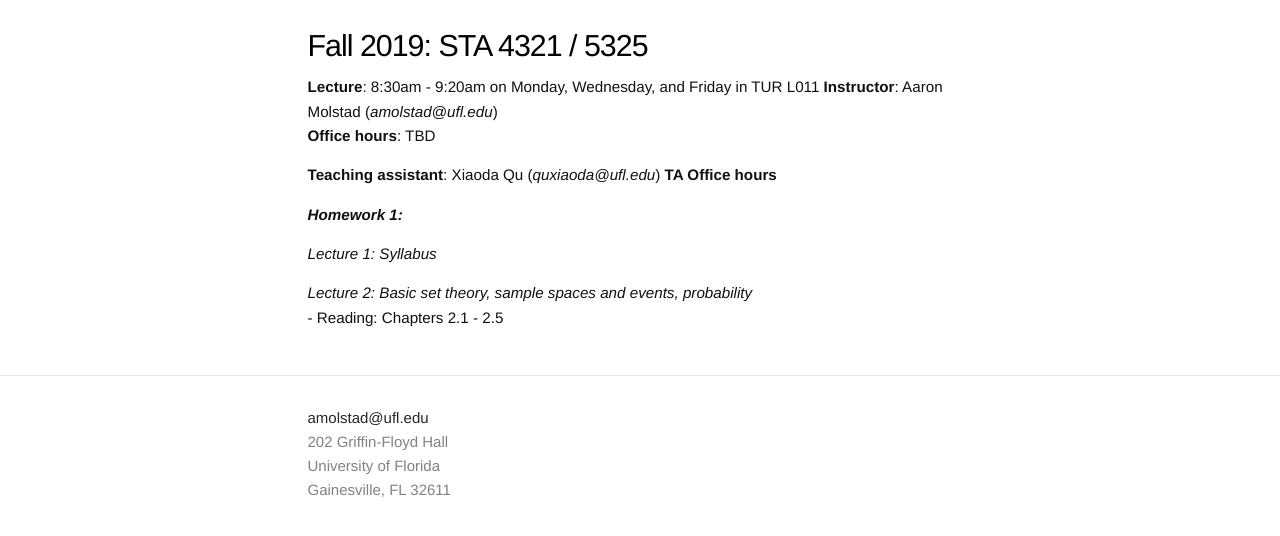
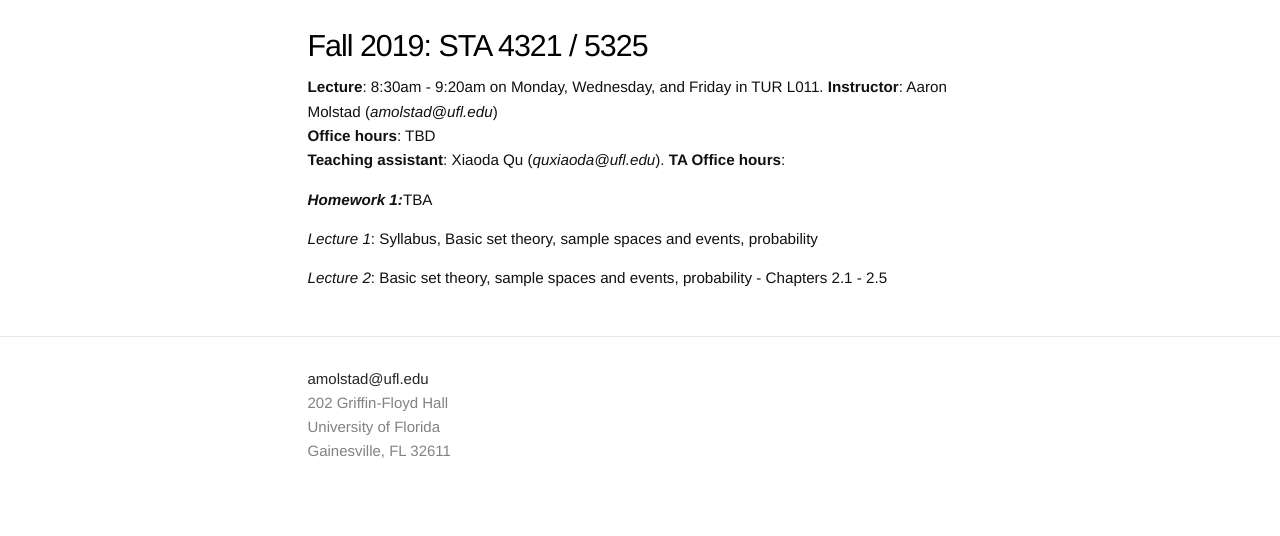
Before and after one commit to ajmolstad/ajmolstad.github.io, a Jekyll site: the page built from F19_STA4321.md, in a window 1280 px wide. Shown: the top 536 px of the page. Built offline with Jekyll 4.4.1, drawn with Linux system fonts in a browser that asks for light colours.

```diff
--- a/F19_STA4321.md
+++ b/F19_STA4321.md
@@ -5,17 +5,16 @@ permalink: /F19_STA4321/
 ---
 # Fall 2019: STA 4321 / 5325
 
-**Lecture**: 8:30am - 9:20am on Monday, Wednesday, and Friday in TUR L011
+**Lecture**: 8:30am - 9:20am on Monday, Wednesday, and Friday in TUR L011.
 **Instructor**: Aaron Molstad (*amolstad@ufl.edu*)
 **Office hours**: TBD
-
-**Teaching assistant**: Xiaoda Qu (*quxiaoda@ufl.edu*)
-**TA Office hours**
+**Teaching assistant**: Xiaoda Qu (*quxiaoda@ufl.edu*).
+**TA Office hours**:
 
 
-***Homework 1:***
+***Homework 1:***TBA
 
-*Lecture 1: Syllabus*
+*Lecture 1*: Syllabus, Basic set theory, sample spaces and events, probability
 
-*Lecture 2: Basic set theory, sample spaces and events, probability*
-	- Reading: Chapters 2.1 - 2.5
+*Lecture 2*: Basic set theory, sample spaces and events, probability
+	- Chapters 2.1 - 2.5
--- a/index.html
+++ b/index.html
@@ -15,7 +15,7 @@ layout: default
 
 
 <div class="default">
- <dl class="wp-caption alignleft" style="max-width: 330px">
+ <dl class="wp-caption alignleft" style="max-width: 370px">
 
 <dt><a href=""><img class="" src="/images/Molstad-2.jpg" alt="" /></a></dt>
 
```
Also changed, not shown: 1 other file.
